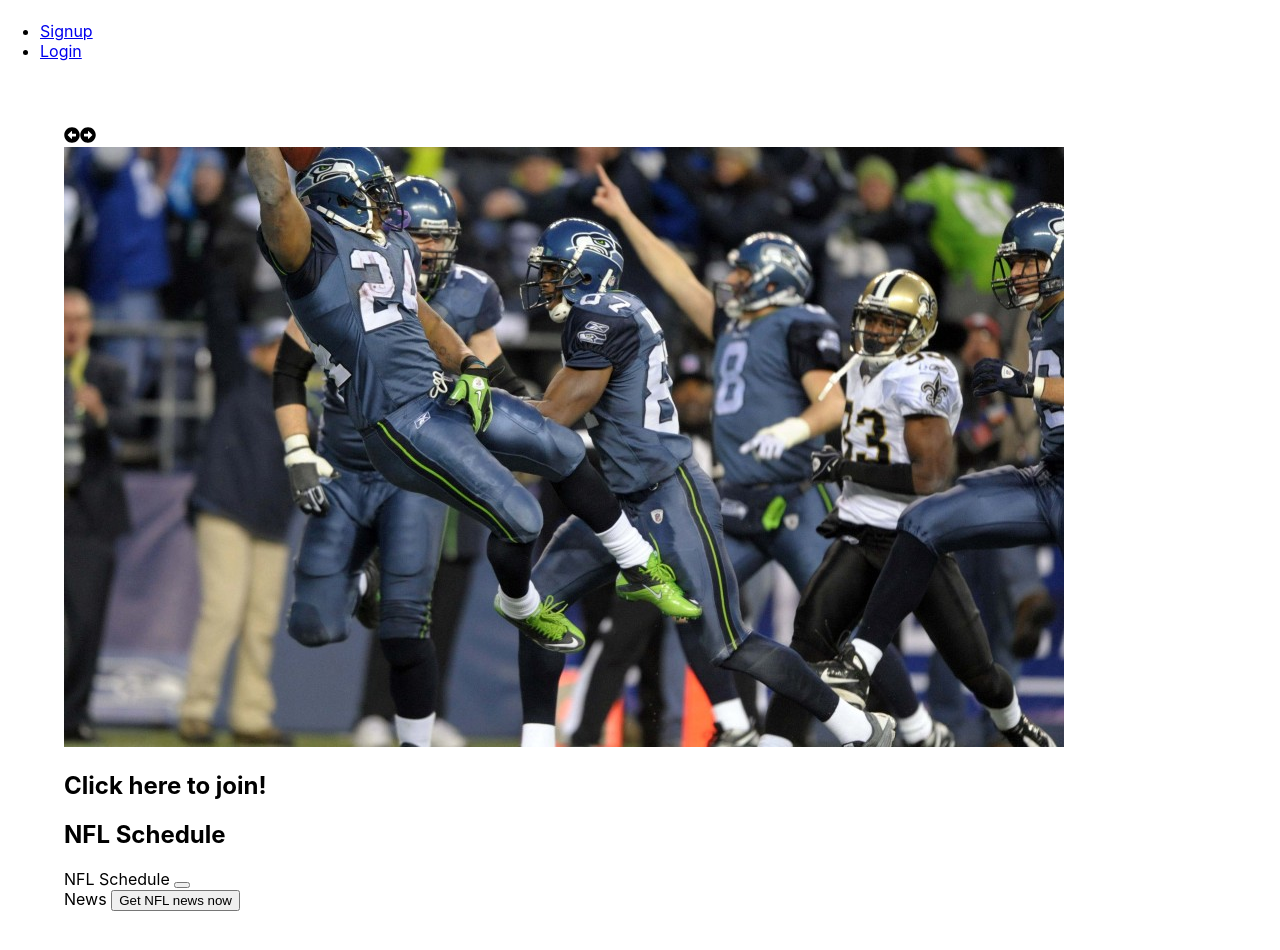
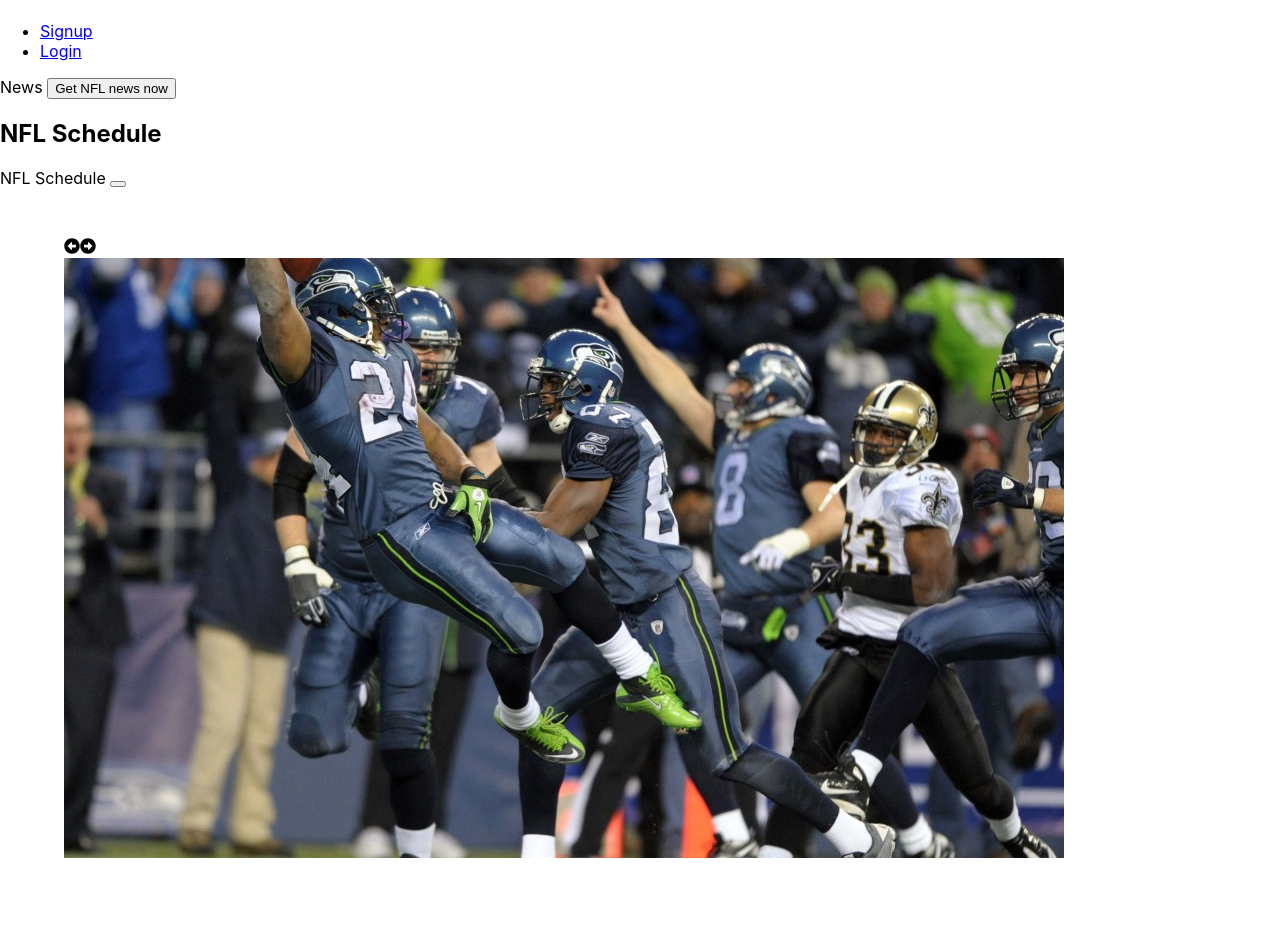
Before and after one commit to calvinjdonner/fantasy-football-app, a React (Create React App) app in the folder client/: page / in a window 1280 px wide. Shown: the top 950 px of the page. After the commit the page ends 912 px from the top, so only its background shows below. Built offline with nearby package versions, Linux system fonts and the light colour scheme.

Commit message:
restructured files

```diff
--- a/client/src/App.js
+++ b/client/src/App.js
@@ -7,16 +7,13 @@
   createHttpLink,
 } from "@apollo/client";
 import { setContext } from "@apollo/client/link/context";
-import Axios from "axios";
 
 import Login from "./pages/Login";
 import Signup from "./pages/Signup";
 import Nav from "./components/Nav";
 import footballImages from "./components/Images";
-
-import About from "./components/About";
-import Join from "./components/Join";
-import Schedule from "./components/Schedule";
+import Home from "./pages/Home";
+import About from "./components/About"
 
 const httpLink = createHttpLink({
   uri: "/graphql",
@@ -38,14 +35,6 @@
 });
 
 function App() {
-
-  const nflNews = () => {
-    Axios.get(
-      "https://api.sportsdata.io/v3/nfl/scores/json/News?key=8d47ddc73491478086570cc47316de1b"
-    ).then((response) => {
-      console.log(response);
-    });
-  };
   return (
     <ApolloProvider client={client}>
       <Router>
@@ -54,14 +43,10 @@
           <Switch>
             <Route exact path="/login" component={Login} />
             <Route exact path="/signup" component={Signup} />
+            <Route exact path="/" component={Home} />
           </Switch>
           <main>
             <About slides={footballImages}></About>
-            <Join></Join>
-            <Schedule></Schedule>
-            <div>
-              News <button onClick={nflNews}>Get NFL news now</button>
-            </div>
           </main>
         </div>
       </Router>
--- /dev/null
+++ b/client/src/components/News/index.js
@@ -0,0 +1,22 @@
+import Axios from "axios";
+import React from "react";
+
+function News() {
+  const nflNews = () => {
+    Axios.get(
+      "https://api.sportsdata.io/v3/nfl/scores/json/News?key=8d47ddc73491478086570cc47316de1b"
+    ).then((response) => {
+      console.log(response);
+    });
+  };
+
+  return (
+    <section>
+      <div>
+        News <button onClick={nflNews}>Get NFL news now</button>
+      </div>
+    </section>
+  );
+}
+
+export default News;
--- a/client/src/components/Schedule/index.js
+++ b/client/src/components/Schedule/index.js
@@ -4,7 +4,7 @@
 function Schedule() {
   const nflSchedule = () => {
     Axios.get(
-      "https://api.sportsdata.io/v3/nfl/scores/json/Schedules/2021?key=8d47ddc73491478086570cc47316de1b"
+      "https://api.sportsdata.io/v3/nfl/scores/json/ScoresByWeek/2021/18?key=8d47ddc73491478086570cc47316de1b"
     ).then((response) => {
       console.log(response);
     });
@@ -23,4 +23,4 @@
 
 export default Schedule;
 
-// https://api.sportsdata.io/v3/nfl/scores/json/Schedules/2021?key=8d47ddc73491478086570cc47316de1b
+// https://api.sportsdata.io/v3/nfl/scores/json/ScoresByWeek/2021/18?key=8d47ddc73491478086570cc47316de1b
--- a/client/src/pages/Home.js
+++ b/client/src/pages/Home.js
@@ -1 +1,14 @@
-import React from 'react';
+import React from "react";
+import News from "../components/News";
+import Schedule from "../components/Schedule";
+
+const Home = () => {
+  return (
+    <div className="container">
+      <News />
+      <Schedule />
+    </div>
+  );
+};
+
+export default Home;
```
